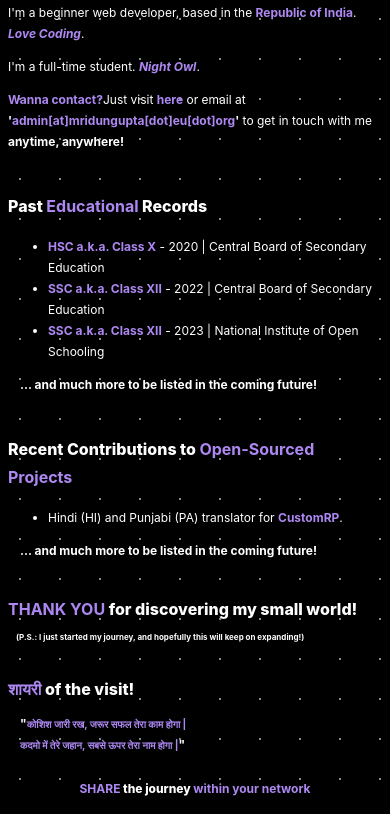
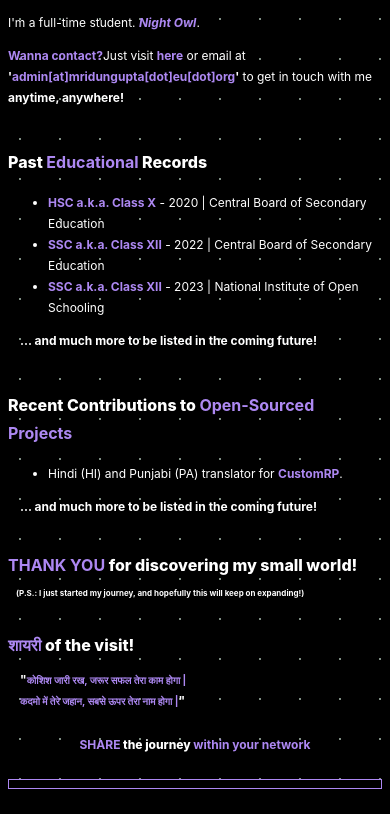
Before and after one commit to mridun-gupta/about, a plain HTML site: page index.html in a window 390 px wide. Shown: the part 241-1055 px from the top of the page. Drawn offline with Linux system fonts and the light colour scheme.

Commit message:
Update style.css

```diff
--- a/style.css
+++ b/style.css
@@ -111,7 +111,7 @@ h6 {
 @media (max-width: 1080px) {
     html {
         font-size: 50%;
-        padding: 7.5rem 0vh 15rem;
+        padding: 2rem 0vh 4rem;
     }
 
     #lh-low {
```
